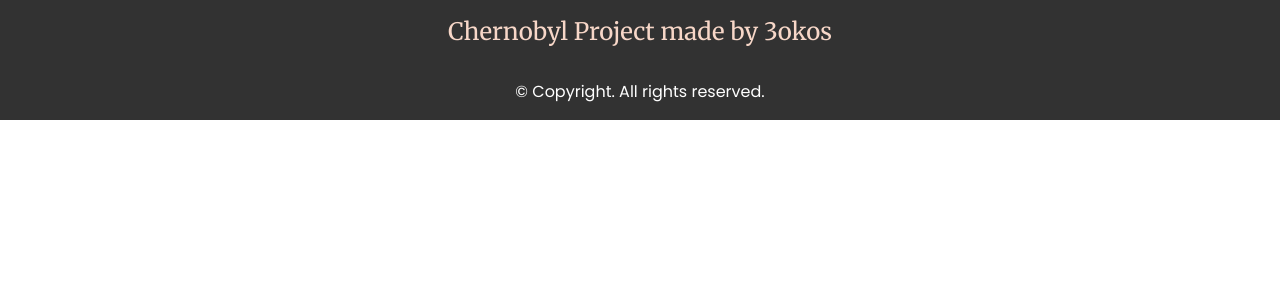
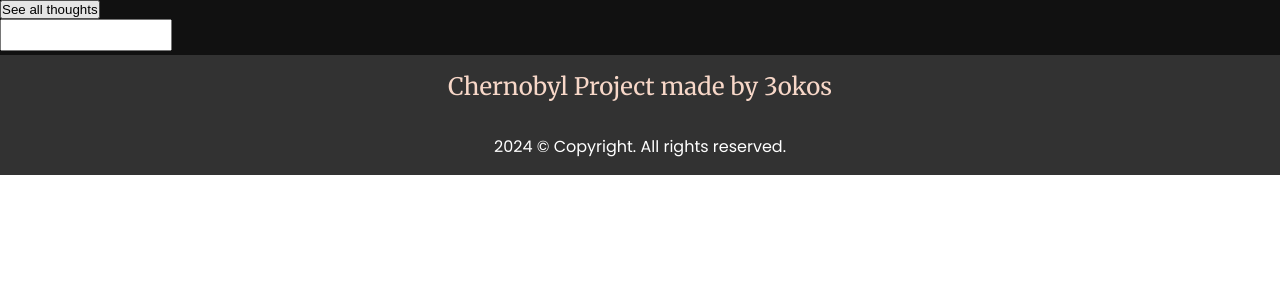
Before and after one commit to JaniBT/3okos-chernobil, a React (Vite) app in the folder client/: page /menus/thoughts in a window 1280 px wide. Shown: the top 300 px of the page. Built offline with nearby package versions, Linux system fonts and the light colour scheme.

Commit message:
update some things

```diff
--- a/client/src/Pages/Menus.css
+++ b/client/src/Pages/Menus.css
@@ -83,7 +83,7 @@
 }
 
 .menuCard:hover {
-  transition: all 0.1s ease-in;
+  transition: all 0.25s ease-in;
   scale: 1.05;
   border: none;
   filter: drop-shadow(0 0 0.5rem var(--clr-grey));
--- a/client/src/Pages/Thoughts.css
+++ b/client/src/Pages/Thoughts.css
@@ -1,21 +1,7 @@
-
-
-
-.footer{
-    background: #323232;
-    text-align: center;
-    padding: 1rem;
+.thoughts-body {
+  background: #111111;
 }
 
-.footer p:nth-child(1) {
-    color: var(--clr-skin);
-    font-size: 24px;
-    font-family: var(--ff-merriweather);
+textarea {
+  resize: none;
 }
-
-.footer p:nth-child(2) {
-    color: #fff;
-    font-size: 16px;
-    font-family: var(--ff-poppins);
-    padding-top: 2rem;
-}
--- a/client/src/Pages/Thoughts.jsx
+++ b/client/src/Pages/Thoughts.jsx
@@ -1,15 +1,21 @@
 import React from "react";
-import { useTranslation } from "react-i18next"
+import { useTranslation } from "react-i18next";
 import Footer from "../components/Footer";
-import './Thoughts.css'
+import "./Thoughts.css";
 
 const Thoughts = () => {
-    const { t } = useTranslation();
+  const { t } = useTranslation();
 
-    return(
+  return (
     <>
-        <Footer />
-    </>)
-}
+      <div className="thoughts-body">
+        <button>See all thoughts</button>
+        <form action=""></form>
+        <textarea name="" id=""></textarea>
+      </div>
+      <Footer />
+    </>
+  );
+};
 
-export default Thoughts
+export default Thoughts;
--- a/client/src/components/Footer.jsx
+++ b/client/src/components/Footer.jsx
@@ -1,15 +1,18 @@
-import React from "react";
-import { useTranslation } from "react-i18next";
+import React from "react"
+import { useState } from "react"
+import { useTranslation } from "react-i18next"
 
-const Footer = (props) =>{
-    const { t } = useTranslation();
+const Footer = () => {
+  const { t } = useTranslation()
 
-    return(
+  const getFullYear = new Date().getFullYear()
+
+  return (
     <footer className="footer">
-        <p>{t("footerMain")}</p>
-        <p>  &copy; {t("footerRights")}</p>
+      <p>{t("footerMain")}</p>
+      <p> <span>{getFullYear}</span> &copy; {t("footerRights")}</p>
     </footer>
-    )
+  )
 }
 
 export default Footer
--- a/client/src/index.css
+++ b/client/src/index.css
@@ -30,6 +30,8 @@
   box-sizing: border-box;
   margin: 0;
   padding: 0;
+  scroll-behavior: smooth;
+  -ms-scroll-behavior: smooth;
 }
 
 * {
@@ -47,3 +49,27 @@
   border-radius: 10px;
   border: 3px solid #ffffff;
 }
+
+.footer {
+  position: relative;
+  bottom: 0;
+  left: 0;
+  right: 0;
+  background: #323232;
+  text-align: center;
+  padding: 1rem;
+  user-select: none;
+}
+
+.footer p:nth-child(1) {
+  color: var(--clr-skin);
+  font-size: 24px;
+  font-family: var(--ff-merriweather);
+}
+
+.footer p:nth-child(2) {
+  color: #fff;
+  font-size: 16px;
+  font-family: var(--ff-poppins);
+  padding-top: 2rem;
+}
```
